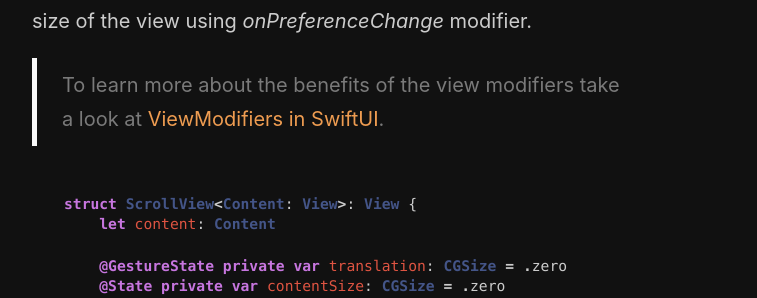
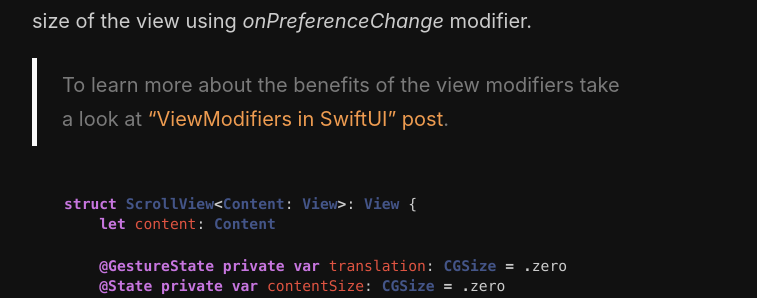
Before and after one commit to mecid/mecid.github.io, a Jekyll site: the page built from _posts/2020-01-15-the-magic-of-view-preferences-in-swiftui.md, in a window 1280 px wide and 900 px high, scrolled down 3071 px. Shown: the part 153-451 px from the top of the window, without its empty margins (258-1015 px from the left). Built offline with Jekyll 4.4.1, drawn with Linux system fonts in a browser that asks for light colours.

Commit message:
Update 2020-01-15-the-magic-of-view-preferences-in-swiftui.md

````diff
--- a/_posts/2020-01-15-the-magic-of-view-preferences-in-swiftui.md
+++ b/_posts/2020-01-15-the-magic-of-view-preferences-in-swiftui.md
@@ -95,7 +95,7 @@
 
 Here we have a *SizeModifier* struct, which attaches a geometry reader to a view as a background to read its size. It is a pretty useful technique that allows us to calculate the size of the view. Now we can understand the size of the view using *onPreferenceChange* modifier.
 
-> To learn more about the benefits of the view modifiers take a look at [ViewModifiers in SwiftUI](/2019/08/07/viewmodifiers-in-swiftui/).
+> To learn more about the benefits of the view modifiers take a look at ["ViewModifiers in SwiftUI" post](/2019/08/07/viewmodifiers-in-swiftui/).
 
 ```swift
 struct ScrollView<Content: View>: View {
````
